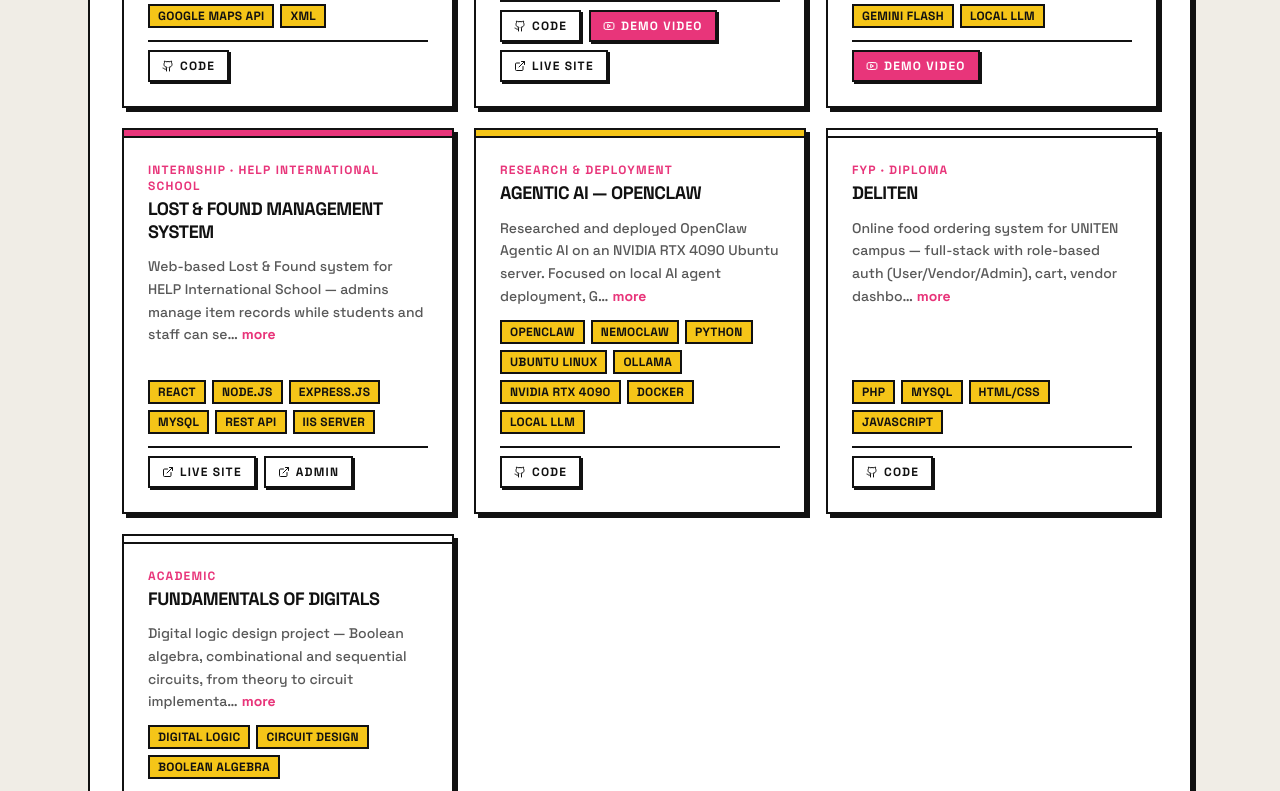
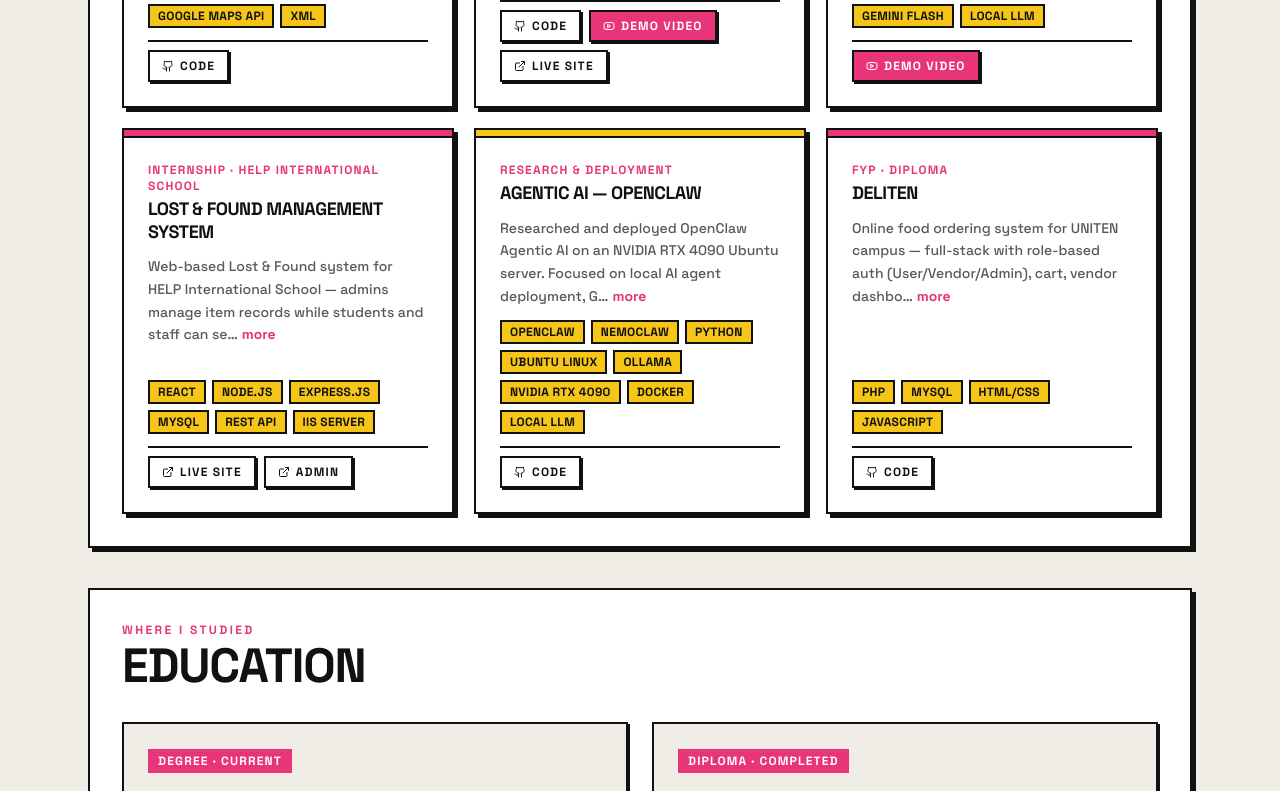
Before and after one commit to intanhbrh/portfolio, a React (Create React App) app: page / in a window 1280 px wide. Shown: the part 1822-2613 px from the top of the page. Built offline with nearby package versions, Linux system fonts and the light colour scheme.

Commit message:
Update Projects.jsx

```diff
--- a/src/components/Projects.jsx
+++ b/src/components/Projects.jsx
@@ -53,15 +53,7 @@ const projects = [
     desc: "Online food ordering system for UNITEN campus — full-stack with role-based auth (User/Vendor/Admin), cart, vendor dashboard, and real-time order tracking.",
     tech: ["PHP", "MySQL", "HTML/CSS", "JavaScript"],
     github: "https://github.com/intanhbrh",
-    accentColor: "bg-white",
-  },
-  {
-    badge: "Academic",
-    title: "Fundamentals of Digitals",
-    desc: "Digital logic design project — Boolean algebra, combinational and sequential circuits, from theory to circuit implementation.",
-    tech: ["Digital Logic", "Circuit Design", "Boolean Algebra"],
-    github: "https://github.com/intanhbrh/Fundamentals-of-Digitals-Project",
-    accentColor: "bg-white",
+    accentColor: "bg-pink",
   },
 ];
 
```
